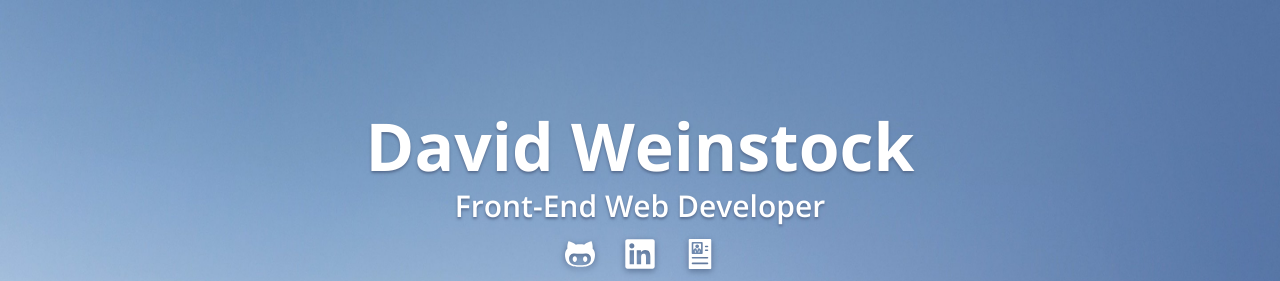
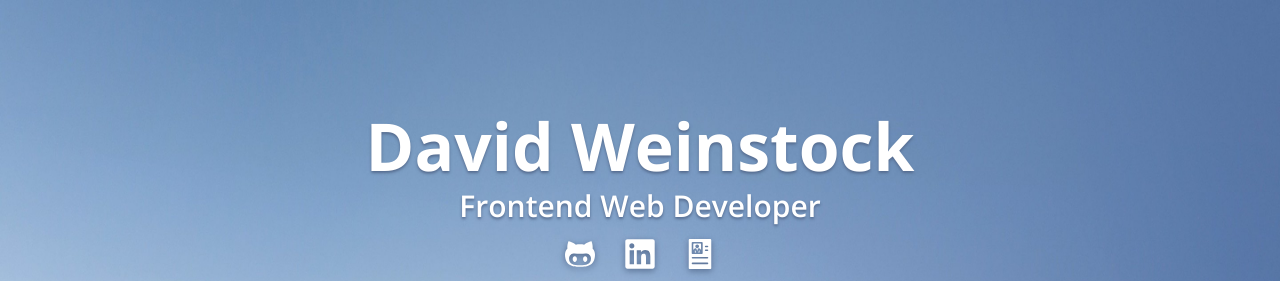
Before and after one commit to dstock48/portfolio, a React (Create React App) app: page / in a window 1280 px wide. Shown: the top 281 px of the page. Built offline with nearby package versions, Linux system fonts and the light colour scheme.

Commit message:
Make Frontend a single word

```diff
--- a/src/components/Header/Header.js
+++ b/src/components/Header/Header.js
@@ -22,7 +22,7 @@ const Header = () => {
       </div>}
       <div className="hero-text">
         <h1 className="name">David Weinstock</h1>
-        <p className="tagline">Front-End Web Developer</p>
+        <p className="tagline">Frontend Web Developer</p>
         <div className="web-links header">
           <a href="https://github.com/dstock48" rel="noopener noreferrer" target="_blank">
             <svg id='github' xmlns='http://www.w3.org/2000/svg' viewBox='0 0 92 92'>
```
